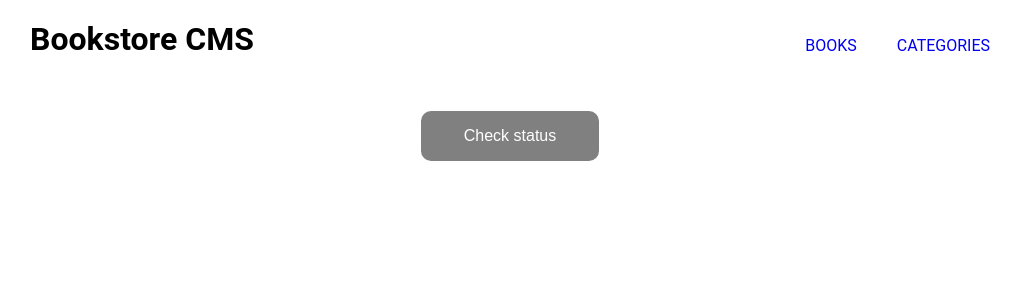
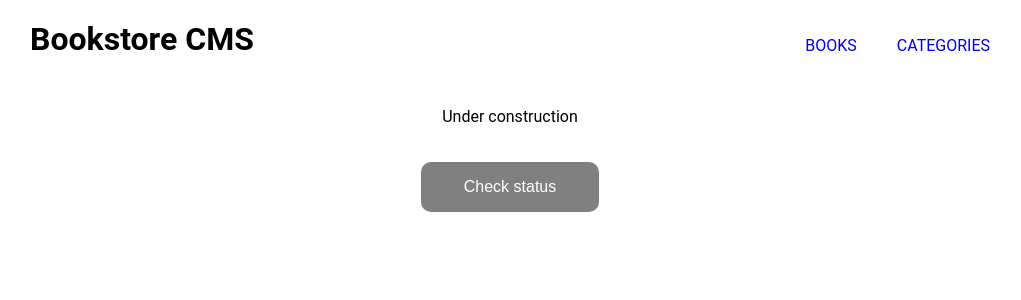
Before and after one commit to Juank628/bookstore, a React (Create React App) app: page /categories in a window 1280 px wide. Both pictures are taken after a click on the button "Check status". Shown: the top 300 px of the page, without its empty margins (130-1151 px from the left). Built offline with nearby package versions, Linux system fonts and the light colour scheme.

Commit message:
add Under Construction message in categories page

```diff
--- a/src/pages/Categories.js
+++ b/src/pages/Categories.js
@@ -1,10 +1,11 @@
 import React from 'react';
-import { useDispatch } from 'react-redux';
+import { useDispatch, useSelector } from 'react-redux';
 import categoriesReducer, { checkStatus } from '../redux/categories/categories';
 import styles from './Categories.module.css';
 
 export default function Categories() {
   const dispatch = useDispatch();
+  const { list } = useSelector((store) => store.categories);
 
   const clickHandler = () => {
     dispatch(categoriesReducer(checkStatus()));
@@ -12,6 +13,11 @@ export default function Categories() {
 
   return (
     <div className={styles.container}>
+      <ul>
+        {list.map((item) => (
+          <li key={item}>{ item }</li>
+        ))}
+      </ul>
       <button type="button" className={styles.checkButton} onClick={clickHandler}>Check status</button>
     </div>
   );
--- a/src/pages/Categories.module.css
+++ b/src/pages/Categories.module.css
@@ -1,6 +1,7 @@
 .container {
   display: flex;
-  justify-content: center;
+  flex-direction: column;
+  align-items: center;
   height: 100vh;
 }
 
--- a/src/redux/categories/categories.js
+++ b/src/redux/categories/categories.js
@@ -1,13 +1,16 @@
 const CHECK_STATUS = 'CHECK_STATUS';
 
 const initialState = {
-  categories: [],
+  list: [],
 };
 
 const categoriesReducer = (state = initialState, action = {}) => {
   switch (action.type) {
     case CHECK_STATUS:
-      return 'Under construction';
+      return {
+        ...state,
+        list: [...state.list, 'Under construction'],
+      };
 
     default:
       return state;
```
